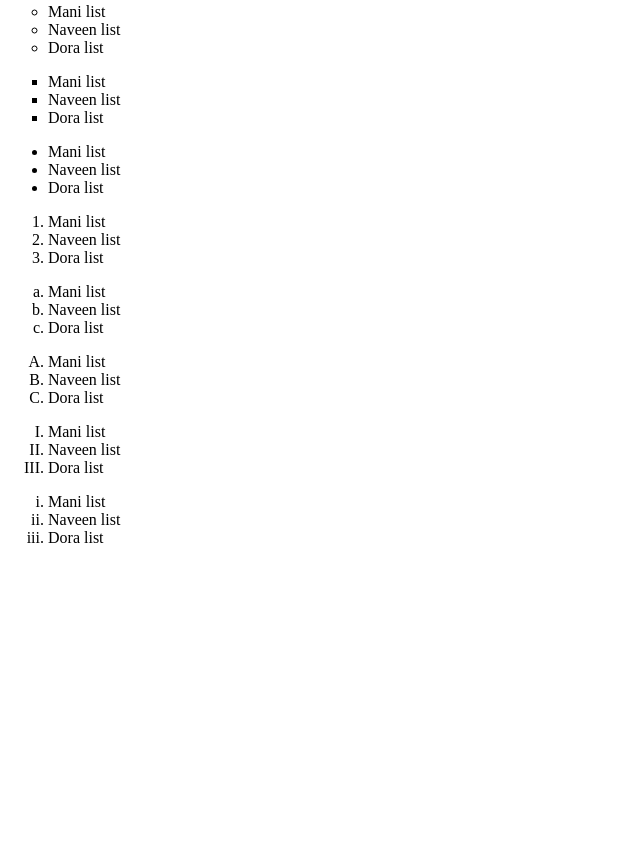
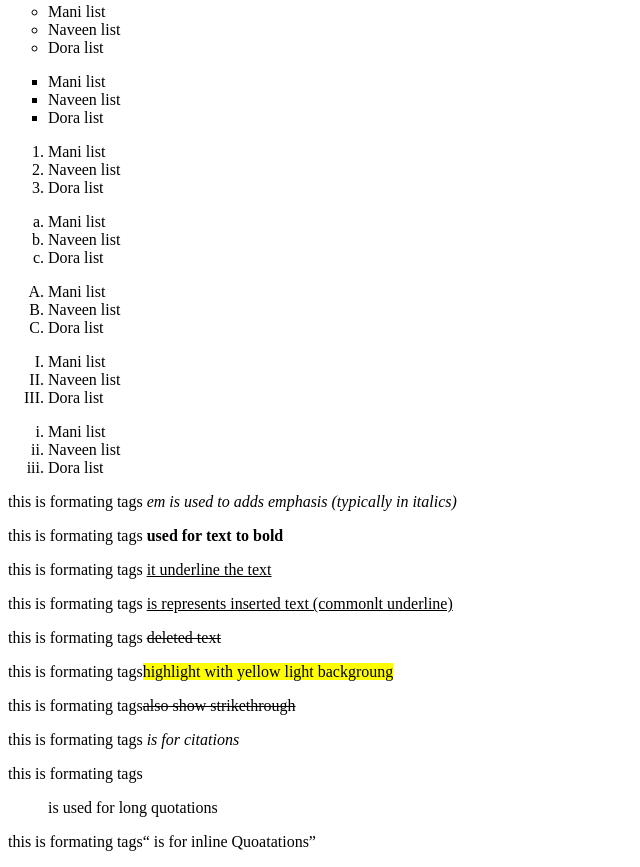
Before and after one commit to Dorababu7396/HTML-Codegnan, a plain HTML site: page Day3/Basic program.html in a window 1280 px wide. Shown: the part 611-1478 px from the top of the page, without its empty margins (0-640 px from the left). Before the commit the page ends 1174 px from the top, so only its background shows below. Drawn offline with Linux system fonts and the light colour scheme.

Commit message:
Formating Tags

```diff
--- a/Day3/Basic program.html
+++ b/Day3/Basic program.html
@@ -60,11 +60,8 @@
        <li> Naveen list</li>
        <li> Dora list</li>
     </ul>
-    <ul type ="triangle">
-       <li> Mani list</li>
-       <li> Naveen list</li>
-       <li> Dora list</li>
-    </ul>
+
+
     <ol>
        <li> Mani list</li>
        <li> Naveen list</li>
@@ -90,6 +87,16 @@
        <li> Naveen list</li>
        <li> Dora list</li>
     </ol>
-
+<!-- Formating Tags -->
+    <p>this is  formating tags <em> em is  used to adds emphasis (typically in italics)</em></p>
+    <p>this is  formating tags <strong> used for text to bold</strong></p>
+    <p>this is  formating tags <u> it underline the text</u></p>
+    <p>this is  formating tags <ins> is represents inserted text (commonlt underline)</ins></p>
+    <p>this is  formating tags <del> deleted text</del></p>
+    <p>this is  formating tags<mark>highlight with yellow light backgroung</mark></p>
+    <p>this is  formating tags<strike>also show strikethrough </strike></p>
+    <p>this is  formating tags<cite> is for citations</cite></p>
+    <p>this is  formating tags<blockquote>is used for long quotations</blockquote></p>
+    <p>this is  formating tags<q> is for inline Quoatations</q></p>
 </body>
 </html>
```
